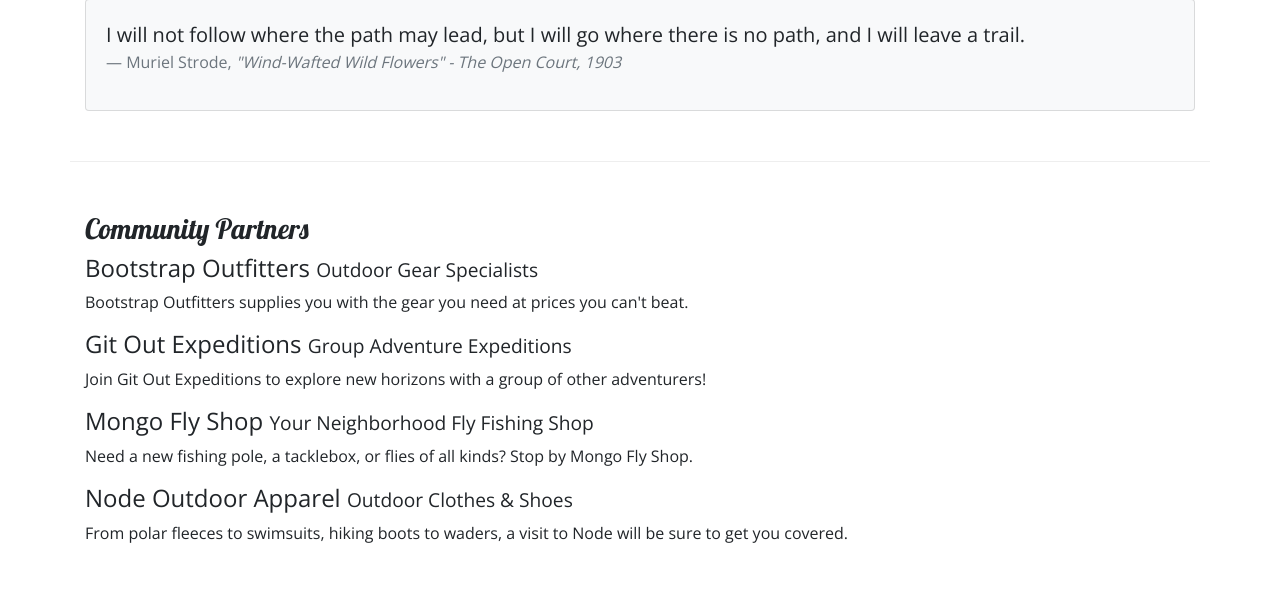
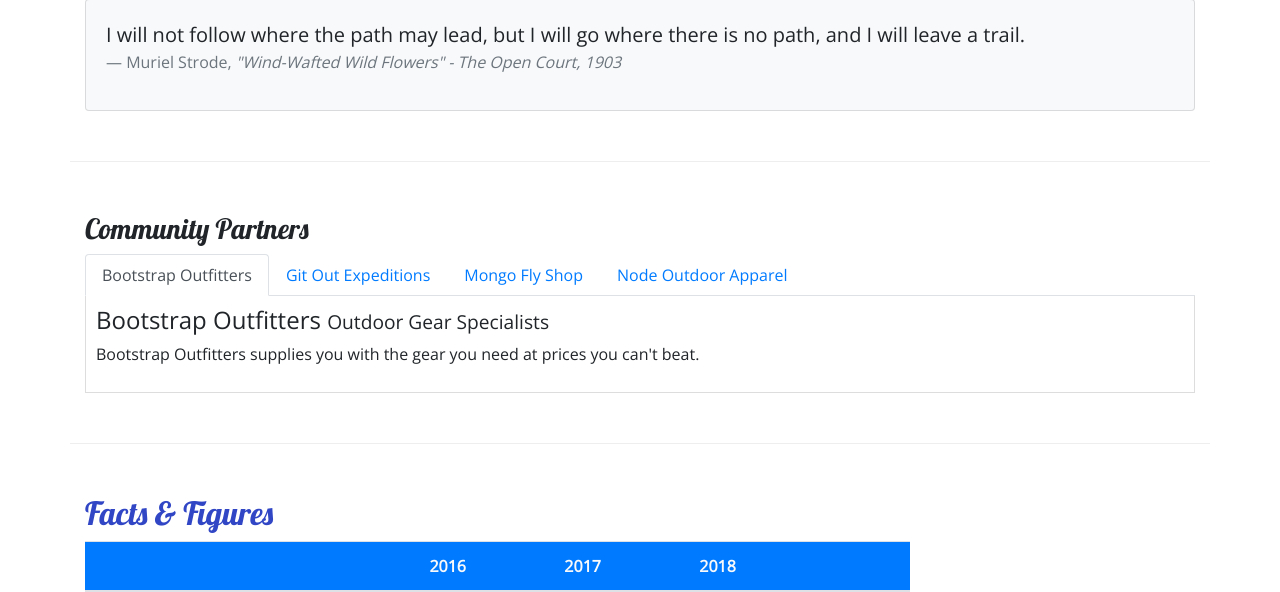
Before and after one commit to ancheetah/nucampsite, a PHP site: page /aboutus.html in a window 1280 px wide. Shown: the part 667-1259 px from the top of the page. Run offline with PHP 8.4, Linux system fonts and the light colour scheme; some libraries are stand-ins or nearby versions.

Commit message:
Nav Tabs

```diff
--- a/aboutus.html
+++ b/aboutus.html
@@ -144,22 +144,50 @@
 
                 <h3>Community Partners</h3>
 
+                <!-- Tabbed Nav Bar -->
+                <ul class="nav nav-tabs">
+                    <li class="nav-item">
+                        <a href="#bootstrap" class="nav-link active" role="tag" data-toggle="tab">Bootstrap Outfitters</a>
+                    </li>
+                    <li class="nav-item">
+                        <a href="#git" class="nav-link" role="tab" data-toggle="tab">Git Out Expeditions</a>
+                    </li>
+                    <li class="nav-item">
+                        <a href="#mongo" class="nav-link" role="tab" data-toggle="tab">Mongo Fly Shop</a>
+                    </li>
+                    <li class="nav-item">
+                        <a href="#node" class="nav-link" role="tab" data-toggle="tab">Node Outdoor Apparel</a>
+                    </li>
+                </ul>
+
+                <div class="tab-content">
+
+                    <div role="tabpanel" class="tab-pane fade show active" id="bootstrap">
                         <h4>Bootstrap Outfitters <small>Outdoor Gear Specialists</small></h4>
                         <p class="d-none d-sm-block">Bootstrap Outfitters supplies you with the gear you need at prices you
                             can't beat.</p>
+                    </div>
 
+                    <div class="tab-pane fade" id="git">
                         <h4>Git Out Expeditions <small>Group Adventure Expeditions</small></h4>
                         <p class="d-none d-sm-block">Join Git Out Expeditions to explore new horizons with a group of other
                             adventurers!</p>
+                    </div>
 
+                    <div class="tab-pane fade" id="mongo">
                         <h4>Mongo Fly Shop <small>Your Neighborhood Fly Fishing Shop</small></h4>
                         <p class="d-none d-sm-block">Need a new fishing pole, a tacklebox, or flies of all kinds? Stop by Mongo
                             Fly Shop.</p>
+                    </div>
 
+                    <div class="tab-pane fade" id="node">
                         <h4>Node Outdoor Apparel <small>Outdoor Clothes & Shoes</small></h4>
                         <p class="d-none d-sm-block">From polar fleeces to swimsuits, hiking boots to waders, a visit to Node
                             will be sure to get you
                             covered.</p>
+                    </div>
+
+                </div>
 
             </div>
         </div>
--- a/css/styles.css
+++ b/css/styles.css
@@ -30,3 +30,8 @@
     border-bottom: 1px ridge;
     min-height: 200px;
 }
+.tab-content {
+    border: 1px solid #DDD;
+    border-top: none;
+    padding: 10px;
+}
```
Lines whose indentation alone changed are shown as unchanged.
